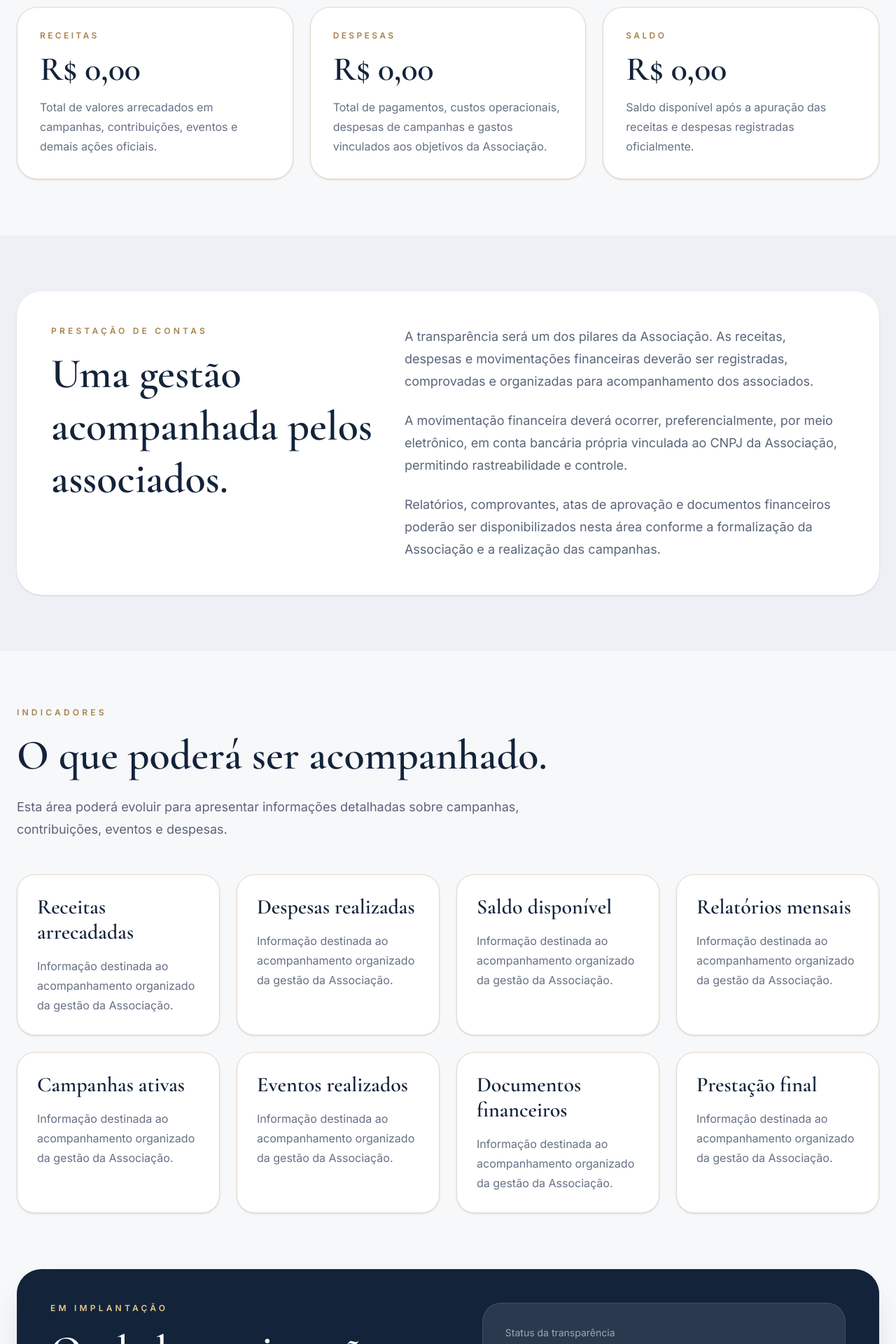
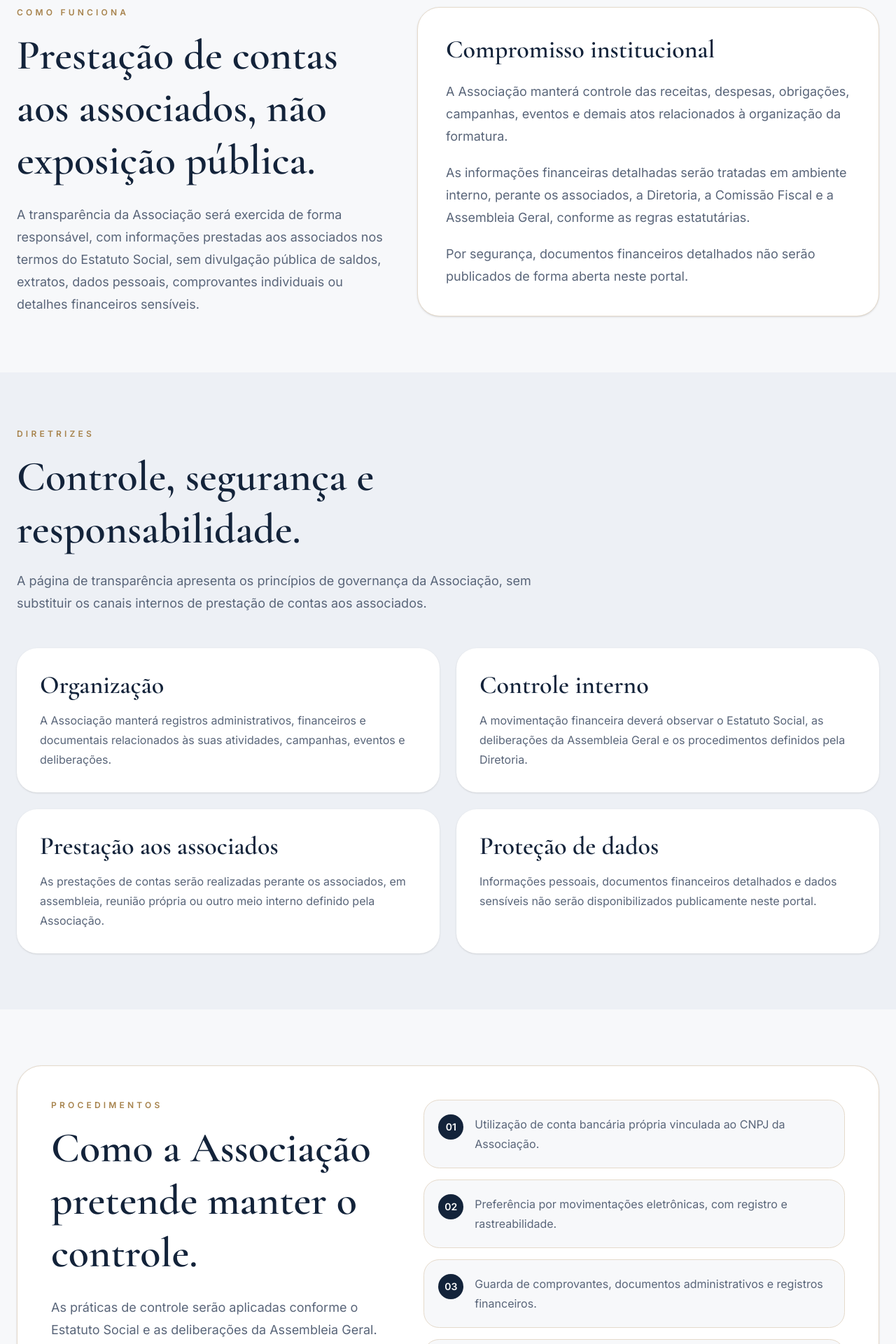
Before and after one commit to agua-2025/Associa-o-Direito-2028, a Next.js app: page /transparencia in a window 1280 px wide. Shown: the part 700-2620 px from the top of the page at 70% size. Built offline with nearby package versions, Linux system fonts and the light colour scheme.

Commit message:
Ajusta página de transparência institucional

```diff
--- a/app/transparencia/page.tsx
+++ b/app/transparencia/page.tsx
@@ -2,6 +2,33 @@ import { Footer } from "@/components/Footer";
 import { Header } from "@/components/Header";
 import { PageHero } from "@/components/PageHero";
 import { StatusBanner } from "@/components/StatusBanner";
+
+const principios = [
+  {
+    titulo: "Organização",
+    texto: "A Associação manterá registros administrativos, financeiros e documentais relacionados às suas atividades, campanhas, eventos e deliberações.",
+  },
+  {
+    titulo: "Controle interno",
+    texto: "A movimentação financeira deverá observar o Estatuto Social, as deliberações da Assembleia Geral e os procedimentos definidos pela Diretoria.",
+  },
+  {
+    titulo: "Prestação aos associados",
+    texto: "As prestações de contas serão realizadas perante os associados, em assembleia, reunião própria ou outro meio interno definido pela Associação.",
+  },
+  {
+    titulo: "Proteção de dados",
+    texto: "Informações pessoais, documentos financeiros detalhados e dados sensíveis não serão disponibilizados publicamente neste portal.",
+  },
+];
+
+const procedimentos = [
+  "Utilização de conta bancária própria vinculada ao CNPJ da Associação.",
+  "Preferência por movimentações eletrônicas, com registro e rastreabilidade.",
+  "Guarda de comprovantes, documentos administrativos e registros financeiros.",
+  "Análise das prestações de contas pela Comissão Fiscal, quando aplicável.",
+  "Apresentação das informações financeiras aos associados, conforme previsto no Estatuto Social.",
+];
 
 export default function TransparenciaPage() {
   return (
@@ -9,146 +36,132 @@ export default function TransparenciaPage() {
       <Header />
 
       <PageHero
-        eyebrow="Transparência"
-        title="Controle, prestação de contas e confiança."
-        description="Área destinada à divulgação organizada de receitas, despesas, relatórios, documentos financeiros e informações relacionadas à gestão dos recursos da Associação Direito 2028."
+        eyebrow="Governança"
+        title="Transparência com responsabilidade."
+        description="A AAD Direito 2028 adota práticas de organização, controle e prestação de contas aos associados, preservando a segurança das informações, a proteção de dados pessoais e a finalidade institucional da Associação."
       />
 
       <section className="mx-auto max-w-7xl px-6 py-20">
-        <div className="grid gap-6 md:grid-cols-3">
-          <div className="rounded-[1.8rem] border border-[#e5dacb] bg-white p-8 shadow-sm">
-            <p className="text-xs font-semibold uppercase tracking-[0.28em] text-[#a7834d]">
-              Receitas
+        <div className="grid gap-8 lg:grid-cols-[0.9fr_1.1fr]">
+          <div>
+            <p className="text-xs font-semibold uppercase tracking-[0.35em] text-[#a7834d]">
+              Como funciona
             </p>
 
-            <p className="font-display mt-4 text-5xl font-semibold text-[#13233a]">
-              R$ 0,00
-            </p>
+            <h2 className="font-display mt-4 text-5xl font-semibold leading-tight text-[#13233a] md:text-6xl">
+              Prestação de contas aos associados, não exposição pública.
+            </h2>
 
-            <p className="mt-4 leading-7 text-[#667085]">
-              Total de valores arrecadados em campanhas, contribuições, eventos
-              e demais ações oficiais.
+            <p className="mt-6 text-lg leading-8 text-[#596579]">
+              A transparência da Associação será exercida de forma responsável,
+              com informações prestadas aos associados nos termos do Estatuto
+              Social, sem divulgação pública de saldos, extratos, dados pessoais,
+              comprovantes individuais ou detalhes financeiros sensíveis.
             </p>
           </div>
 
-          <div className="rounded-[1.8rem] border border-[#e5dacb] bg-white p-8 shadow-sm">
-            <p className="text-xs font-semibold uppercase tracking-[0.28em] text-[#a7834d]">
-              Despesas
+          <div className="rounded-[2rem] border border-[#e5dacb] bg-white p-8 shadow-sm md:p-10">
+            <p className="font-display text-4xl font-semibold text-[#13233a]">
+              Compromisso institucional
             </p>
 
-            <p className="font-display mt-4 text-5xl font-semibold text-[#13233a]">
-              R$ 0,00
+            <div className="mt-6 space-y-5 text-lg leading-8 text-[#596579]">
+              <p>
+                A Associação manterá controle das receitas, despesas,
+                obrigações, campanhas, eventos e demais atos relacionados à
+                organização da formatura.
               </p>
 
-            <p className="mt-4 leading-7 text-[#667085]">
-              Total de pagamentos, custos operacionais, despesas de campanhas e
-              gastos vinculados aos objetivos da Associação.
+              <p>
+                As informações financeiras detalhadas serão tratadas em ambiente
+                interno, perante os associados, a Diretoria, a Comissão Fiscal e
+                a Assembleia Geral, conforme as regras estatutárias.
+              </p>
+
+              <p>
+                Por segurança, documentos financeiros detalhados não serão
+                publicados de forma aberta neste portal.
               </p>
             </div>
-
-          <div className="rounded-[1.8rem] border border-[#e5dacb] bg-white p-8 shadow-sm">
-            <p className="text-xs font-semibold uppercase tracking-[0.28em] text-[#a7834d]">
-              Saldo
-            </p>
-
-            <p className="font-display mt-4 text-5xl font-semibold text-[#13233a]">
-              R$ 0,00
-            </p>
-
-            <p className="mt-4 leading-7 text-[#667085]">
-              Saldo disponível após a apuração das receitas e despesas
-              registradas oficialmente.
-            </p>
           </div>
         </div>
       </section>
 
       <section className="bg-[#edf0f5] py-20">
         <div className="mx-auto max-w-7xl px-6">
-          <div className="grid gap-10 rounded-[2.2rem] border border-white/70 bg-white p-8 shadow-sm md:p-12 lg:grid-cols-[0.85fr_1.15fr]">
-            <div>
+          <div className="mb-12 max-w-3xl">
             <p className="text-xs font-semibold uppercase tracking-[0.35em] text-[#a7834d]">
-                Prestação de contas
+              Diretrizes
             </p>
 
             <h2 className="font-display mt-4 text-5xl font-semibold leading-tight text-[#13233a] md:text-6xl">
-                Uma gestão acompanhada pelos associados.
+              Controle, segurança e responsabilidade.
             </h2>
+
+            <p className="mt-5 text-lg leading-8 text-[#596579]">
+              A página de transparência apresenta os princípios de governança da
+              Associação, sem substituir os canais internos de prestação de
+              contas aos associados.
+            </p>
           </div>
 
-            <div className="space-y-6 text-lg leading-8 text-[#596579]">
-              <p>
-                A transparência será um dos pilares da Associação. As receitas,
-                despesas e movimentações financeiras deverão ser registradas,
-                comprovadas e organizadas para acompanhamento dos associados.
+          <div className="grid gap-6 md:grid-cols-2">
+            {principios.map((item) => (
+              <div
+                key={item.titulo}
+                className="rounded-[1.8rem] border border-white/70 bg-white p-8 shadow-sm"
+              >
+                <p className="font-display text-4xl font-semibold text-[#13233a]">
+                  {item.titulo}
                 </p>
 
-              <p>
-                A movimentação financeira deverá ocorrer, preferencialmente, por
-                meio eletrônico, em conta bancária própria vinculada ao CNPJ da
-                Associação, permitindo rastreabilidade e controle.
-              </p>
-
-              <p>
-                Relatórios, comprovantes, atas de aprovação e documentos
-                financeiros poderão ser disponibilizados nesta área conforme a
-                formalização da Associação e a realização das campanhas.
-              </p>
+                <p className="mt-4 leading-7 text-[#596579]">{item.texto}</p>
               </div>
+            ))}
           </div>
         </div>
       </section>
 
       <section className="mx-auto max-w-7xl px-6 py-20">
-        <div className="mb-12 max-w-3xl">
+        <div className="grid gap-10 rounded-[2.2rem] border border-[#e5dacb] bg-white p-8 shadow-sm md:p-12 lg:grid-cols-[0.9fr_1.1fr]">
+          <div>
             <p className="text-xs font-semibold uppercase tracking-[0.35em] text-[#a7834d]">
-            Indicadores
+              Procedimentos
             </p>
 
             <h2 className="font-display mt-4 text-5xl font-semibold leading-tight text-[#13233a] md:text-6xl">
-            O que poderá ser acompanhado.
+              Como a Associação pretende manter o controle.
             </h2>
 
-          <p className="mt-5 text-lg leading-8 text-[#596579]">
-            Esta área poderá evoluir para apresentar informações detalhadas
-            sobre campanhas, contribuições, eventos e despesas.
+            <p className="mt-6 text-lg leading-8 text-[#596579]">
+              As práticas de controle serão aplicadas conforme o Estatuto Social
+              e as deliberações da Assembleia Geral.
             </p>
           </div>
 
-        <div className="grid gap-6 md:grid-cols-4">
-          {[
-            "Receitas arrecadadas",
-            "Despesas realizadas",
-            "Saldo disponível",
-            "Relatórios mensais",
-            "Campanhas ativas",
-            "Eventos realizados",
-            "Documentos financeiros",
-            "Prestação final",
-          ].map((item) => (
+          <div className="space-y-4">
+            {procedimentos.map((item, index) => (
               <div
                 key={item}
-              className="rounded-[1.6rem] border border-[#e5dacb] bg-white p-7 shadow-sm"
+                className="flex gap-4 rounded-[1.4rem] border border-[#e5dacb] bg-[#f7f8fa] p-5"
               >
-              <p className="font-display text-3xl font-semibold text-[#13233a]">
-                {item}
-              </p>
+                <div className="flex h-9 w-9 shrink-0 items-center justify-center rounded-full bg-[#13233a] text-sm font-semibold text-white">
+                  {String(index + 1).padStart(2, "0")}
+                </div>
 
-              <p className="mt-4 leading-7 text-[#667085]">
-                Informação destinada ao acompanhamento organizado da gestão da
-                Associação.
-              </p>
+                <p className="leading-7 text-[#596579]">{item}</p>
               </div>
             ))}
+          </div>
         </div>
       </section>
 
       <StatusBanner
-        eyebrow="Em implantação"
-        title="Os dados reais serão inseridos após o início das movimentações."
-        description="Enquanto a Associação estiver em fase de constituição, os dados financeiros aparecerão zerados ou em implantação. Após a abertura da conta e início das campanhas, esta área poderá ser atualizada periodicamente."
-        statusLabel="Status da transparência"
-        status="Em implantação"
+        eyebrow="Acesso interno"
+        title="Prestação de contas será tratada com os associados."
+        description="Relatórios, comprovantes, saldos, despesas e demais informações financeiras detalhadas serão apresentados por meio interno adequado, respeitando o Estatuto Social, a proteção de dados pessoais e a segurança da Associação."
+        statusLabel="Página pública"
+        status="Governança"
         buttonLabel="Ver documentos"
         buttonHref="/documentos"
       />
```
Lines whose indentation alone changed are shown as unchanged.
